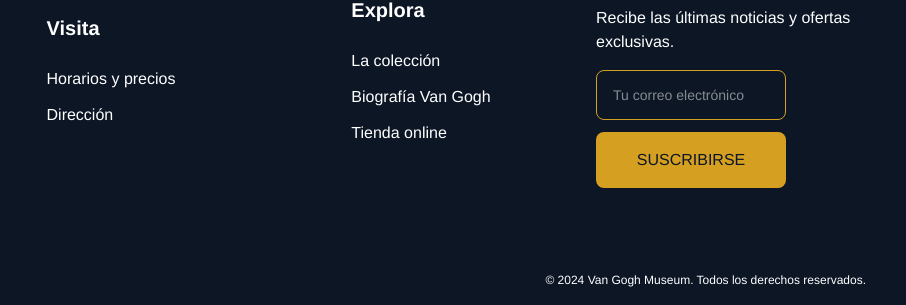
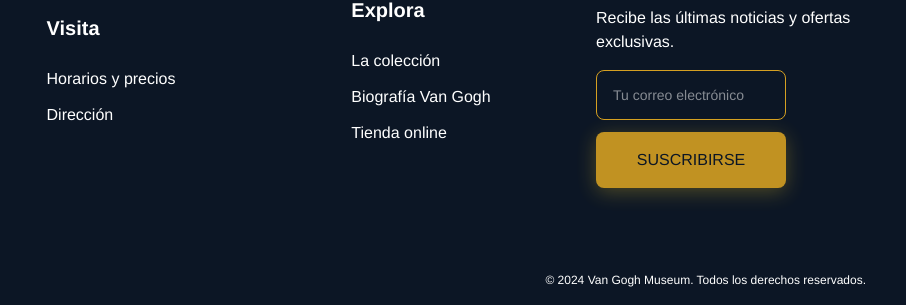
Before and after one commit to sofiaudit2025-ship-it/web_museo.van.gogh, a plain HTML site: page html/index.html in a window 1280 px wide. In both pictures the pointer is over the button "SUSCRIBIRSE". Shown: the part 2203-2508 px from the top of the page, 374-1280 px from the left. Drawn offline with Linux system fonts and the light colour scheme; a web font is replaced by a local one.

Commit message:
boton estilos

```diff
--- a/css/merch.css
+++ b/css/merch.css
@@ -82,7 +82,7 @@ img {
 
 .btn-gold:hover {
   opacity: 0.9;
-  box-shadow: 0 4px 20px hsla(42, 76%, 55%, 0.3);
+  box-shadow: 0 4px 20px rgba(255, 212, 40, 0.3);
 }
 
 .hero {
--- a/css/styles.css
+++ b/css/styles.css
@@ -405,6 +405,11 @@ ul {
   transition: all 0.3s ease;
 }
 
+.btn-gold:hover {
+  opacity: 0.9;
+  box-shadow: 0 4px 20px rgba(255, 212, 40, 0.3);
+}
+
 .social-links {
   display: flex;
   gap: 1rem;
```
Also changed, not shown: html/product.html (+1 -1 lines).
